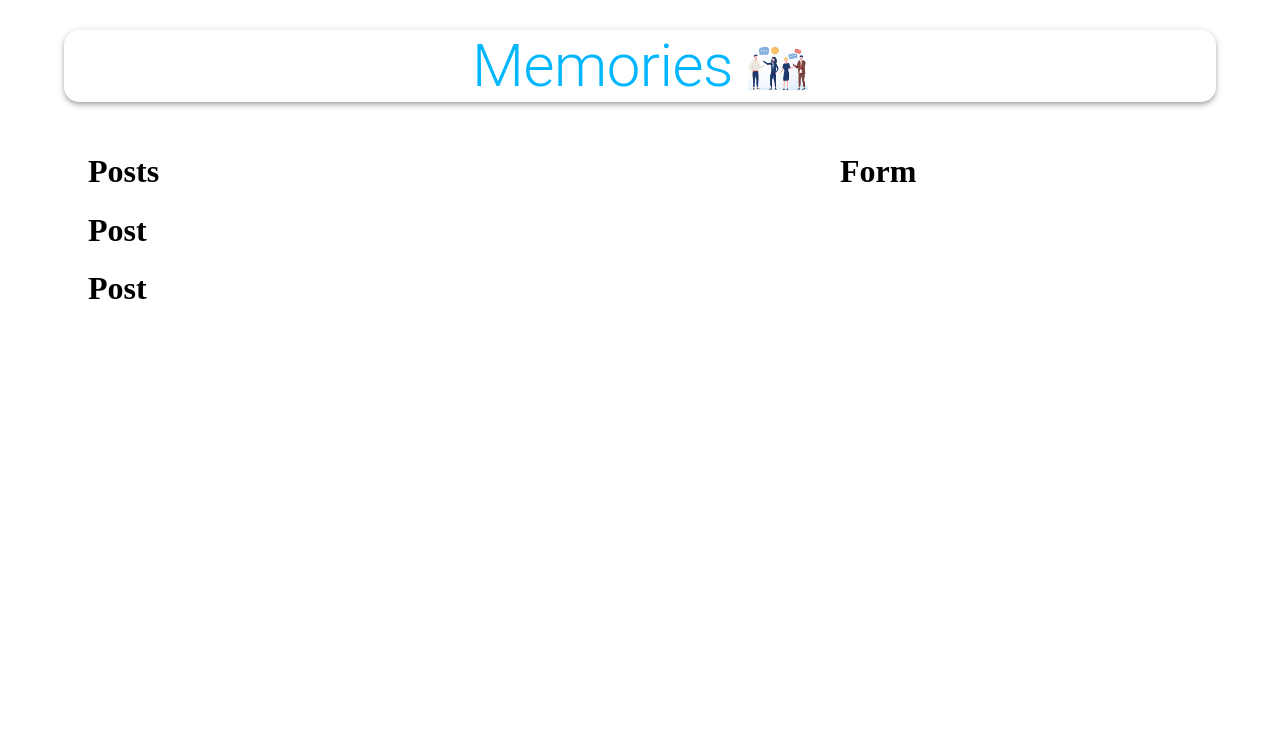
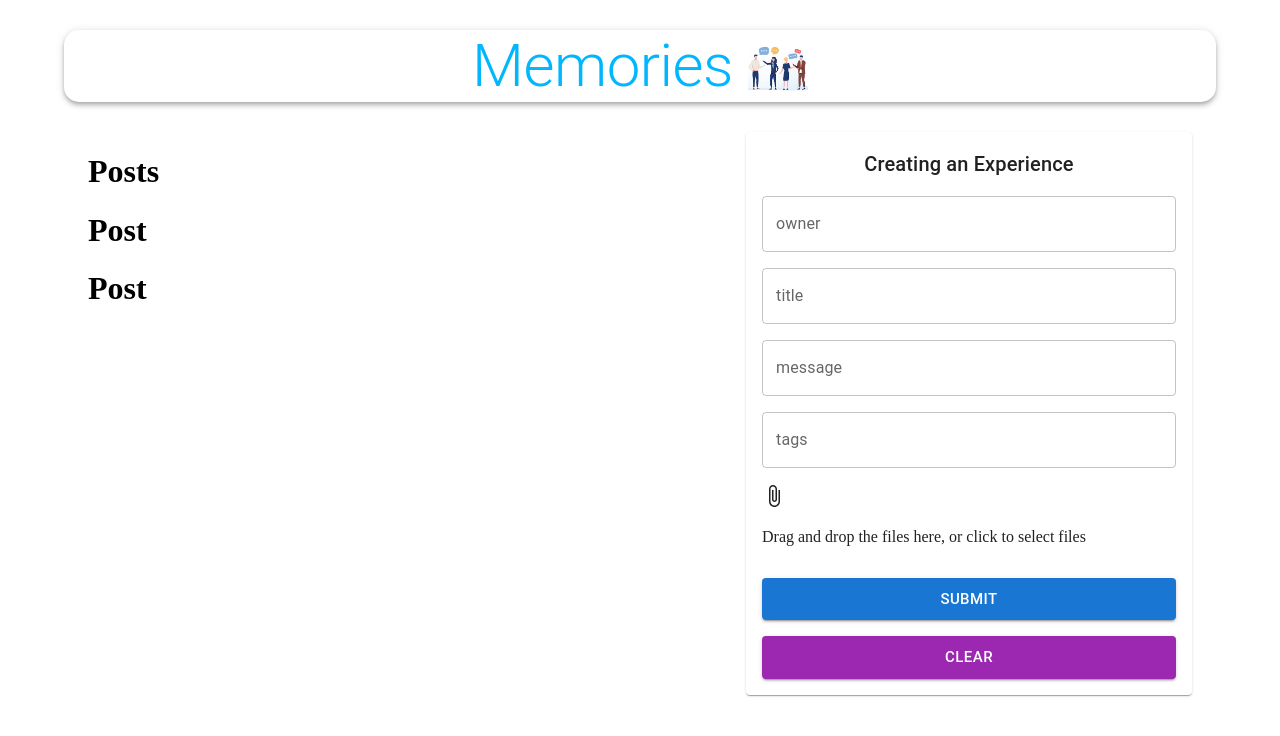
Before and after one commit to kabdulka/Experiences-Client, a React (Vite) app: page / in a window 1280 px wide. Shown: the top 736 px of the page. Built offline with nearby package versions, Linux system fonts and the light colour scheme; no server answers.

Commit message:
add post form ui

```diff
--- a/src/App.tsx
+++ b/src/App.tsx
@@ -5,11 +5,21 @@ import { Container, Typography, Grow, Grid } from '@mui/material';
 import experiences from './images/experiences.jpeg'
 import Posts from './components/Posts/Posts';
 import Form from './components/Form/Form';
-// import { styled } from '@mui/material/styles';
-// import { styled } from '@mui/system';
 import { StyledAppBar, imgStyle, headingStyle } from './styles';
+import { getPosts } from './api/fetchPosts';
+import { useAppDispatch } from './redux/hooks';
+import { useEffect } from 'react';
+
 
 const App: React.FC = () => {
+
+  const dispatch = useAppDispatch();
+  // const posts = useAppSelector(state => state.posts.data);
+
+  useEffect(() => {
+    dispatch(getPosts())
+  }, [dispatch])
+  // console.log(posts)
 
   return (
     <Container maxWidth="lg">
@@ -23,7 +33,7 @@ const App: React.FC = () => {
             <Grid item xs={12} sm={7}>
               <Posts />
             </Grid>
-            <Grid item xs={12} sm={4}>
+            <Grid item xs={12} sm={5}>
               <Form />
             </Grid>
           </Grid>
--- /dev/null
+++ b/src/api/fetchPosts.ts
@@ -0,0 +1,19 @@
+import axios from 'axios';
+import { createAsyncThunk } from '@reduxjs/toolkit';
+
+const url = `http://localhost:5500/posts`;
+
+const getPosts = createAsyncThunk("posts", async () => {
+    try {
+        const response = await axios.get(url);
+        return response.data
+    } catch (error) {
+        console.log(error)
+    }
+})
+
+export {
+    getPosts,
+}
+
+// export const fetchPosts = () => axios.get(url)
--- a/src/components/Form/Form.scss
+++ b/src/components/Form/Form.scss
@@ -0,0 +1,15 @@
+.message-form-preview-image {
+    width: 40px;
+    height: 40px;
+}
+
+.message-form-icons {
+    display: flex;
+    // width: 25rem;
+    width: 100%;
+    // border: red solid 1px;
+}
+
+.message-form-preview {
+    // border: gray 1px solid;
+}
--- a/src/components/Form/Form.tsx
+++ b/src/components/Form/Form.tsx
@@ -1,7 +1,171 @@
+import { TextField, Button, Typography, Paper, Theme, useTheme } from "@mui/material";
+import FormStyles from "./styles";
+import './form.scss'
+import CloseIcon from '@mui/icons-material/Close';
+import AttachFileIcon from '@mui/icons-material/AttachFile';
+import { useState, useCallback } from "react";
+import {useDropzone} from 'react-dropzone'
 
-const Form = () => {
+const Form: React.FC = () => {
+    const [preview, setPreview] = useState<string>("");
+    const [attachment, setAttachment] = useState<File | string | undefined>();
+    // convert image to base 64 string
+    const [postData, setPostData] = useState({
+        postOwner: '',
+        title: '',
+        message: '',
+        tags: '',
+        selectedFile: '',
+
+    });
+
+    const onDrop = useCallback ((acceptedFiles: FileList) => {
+
+        if (acceptedFiles.length > 0) {
+            const file = acceptedFiles[0];
+            console.log(acceptedFiles);
+            setAttachment(file);
+
+            // create a preview URL for the dropped file
+            const previewURL = URL.createObjectURL(file);
+            setPreview(previewURL);
+        }
+    }, [setAttachment]);
+
+    const {getRootProps, getInputProps, open, isDragActive} = useDropzone({
+        accept: '.jpeg, .jpg, .png',
+        multiple: false,
+        noClick: true,
+        onDrop: onDrop
+    });
+
+    const formStyles: React.CSSProperties = {
+        display: 'flex',
+        flexWrap: 'wrap',
+        justifyContent: 'center',
+        // alignItems: "flex-start",
+        width: "100%",
+        gap: "1rem"
+    };
+
+    const handleTextChange = (e: React.ChangeEvent<HTMLInputElement>) => {
+        const name = e.target.name
+        setPostData({...postData, [name]: e.target.value})
+        console.log(postData);
+    }
+
+    const handleSubmit = () => {
+        // Handle submit logic
+    }
+
+    const handleClear = (e: SubmitEvent) => {
+        e.preventDefault();
+    }
+
     return (
-        <h1> Form </h1>
+        <Paper sx={(theme => ({
+            padding: theme.spacing(2),
+        }))} className="">
+            {/* TODO fix spacing */}
+            <form autoComplete="off" noValidate style={formStyles} onSubmit={handleSubmit}>
+                <Typography className="" variant="h6">
+                    Creating an Experience
+                </Typography>
+                <TextField
+                    name="owner"
+                    variant="outlined"
+                    label="owner"
+                    fullWidth
+                    value={postData.postOwner}
+                    onChange={handleTextChange}
+                />
+                <TextField
+                    name="title"
+                    variant="outlined"
+                    label="title"
+                    fullWidth
+                    value={postData.title}
+                    onChange={handleTextChange}
+                />
+                <TextField
+                    name="message"
+                    variant="outlined"
+                    label="message"
+                    fullWidth
+                    value={postData.message}
+                    onChange={handleTextChange}
+                />
+                <TextField
+                    name="tags"
+                    variant="outlined"
+                    label="tags"
+                    fullWidth
+                    value={postData.tags}
+                    onChange={handleTextChange}
+                />
+                {/* <div> */}
+                    {
+                        preview && (
+                            <div className="message-form-preview">
+                                <img className="message-form-preview-image"
+                                    alt="message-form-preview"
+                                    src={preview}
+                                    // onLoad frees up resources when image not needed anymore
+                                    onLoad={() => URL.revokeObjectURL(preview)}
+                                />
+                                <CloseIcon
+                                    className="message-form-icon-x"
+                                    onClick={() => {
+                                        setPreview("");
+                                        setAttachment("");
+                                    }}
+                                />
+                            </div>
+                        )
+                    }
+                    <div className="message-form-icons">
+
+                        <div {...getRootProps()}>
+                            <input {...getInputProps()}/>
+                            <div className="dropzone-content__container">
+
+                            <AttachFileIcon
+                                className="message-form-icon-clip"
+                                onClick={open}
+                            />
+                            {
+                                isDragActive ? (
+                                    <p className="dropzone-content"> Drop the files here ... </p> ):(
+                                    <p className="dropzone-content">Drag and drop the files here, or click to select files </p> )
+                            }
+                            </div>
+                        </div>
+                    </div>
+                {/* </div> */}
+                <Button
+                    variant="contained"
+                    type="submit"
+                    color="primary"
+                    fullWidth
+                    size="large"
+                    // style={{"marginBottom": 10}}
+                    onClick={handleSubmit}
+                >
+                    Submit
+                </Button>
+                <Button
+                    variant="contained"
+                    type="submit"
+                    color="secondary"
+                    fullWidth
+                    size="large"
+
+                    onClick={(e: SubmitEvent) => handleClear(e)}
+                >
+                    Clear
+                </Button>
+            </form>
+        </Paper>
     );
 };
 
--- /dev/null
+++ b/src/components/Form/styles.ts
@@ -0,0 +1,32 @@
+
+import { Theme } from '@mui/material';
+import { styled } from '@mui/system';
+
+interface FormStylesProps {
+    theme: Theme;
+}
+
+const FormStyles = styled('div')<FormStylesProps>(({ theme }) => ({
+  root: {
+    '& .MuiTextField-root': {
+      margin: theme.spacing(1),
+    },
+  },
+  paper: {
+    padding: theme.spacing(2),
+  },
+  form: {
+    display: 'flex',
+    flexWrap: 'wrap',
+    justifyContent: 'center',
+  },
+  fileInput: {
+    width: '97%',
+    margin: '10px 0',
+  },
+  buttonSubmit: {
+    marginBottom: 10,
+  },
+}));
+
+export default FormStyles;
--- a/src/components/Posts/Posts.tsx
+++ b/src/components/Posts/Posts.tsx
@@ -1,6 +1,10 @@
 import Post from "./Post/Post";
+import { useAppSelector } from "../../redux/hooks";
 
 const Posts = () => {
+
+    const posts = useAppSelector(state => state.postsReducer.data);
+    console.log(posts)
     return (
         <>
             <h1> Posts  </h1>
--- a/src/main.tsx
+++ b/src/main.tsx
@@ -1,10 +1,11 @@
-import React from 'react'
 import ReactDOM from 'react-dom/client'
-import App from './App.tsx'
-import './index.css'
+import App from './App.tsx';
+import './index.css';
+import { Provider } from 'react-redux';
+import { store } from './redux/store.ts';
 
 ReactDOM.createRoot(document.getElementById('root')!).render(
-
-    <App />
-
+    <Provider store={store}>
+        <App />
+    </Provider>
 )
--- /dev/null
+++ b/src/redux/hooks.ts
@@ -0,0 +1,7 @@
+import { useDispatch, useSelector } from 'react-redux'
+import type { TypedUseSelectorHook } from 'react-redux'
+import type { RootState, AppDispatch } from './store'
+
+// Use throughout your app instead of plain `useDispatch` and `useSelector`
+export const useAppDispatch: () => AppDispatch = useDispatch
+export const useAppSelector: TypedUseSelectorHook<RootState> = useSelector
--- /dev/null
+++ b/src/redux/post/postSlice.ts
@@ -0,0 +1,39 @@
+import { createSlice } from '@reduxjs/toolkit';
+
+import { getPosts } from '../../api/fetchPosts';
+
+export interface PostType {
+    data: null | []
+    loading: boolean
+    error: string | null
+}
+
+const initialState: PostType = {
+    data: [],
+    loading: false,
+    error: ""
+}
+
+export const postsSlice = createSlice({
+    name: "posts",
+    initialState,
+    reducers: {},
+    extraReducers(builder) {
+        builder
+        .addCase(getPosts.pending, (state) => {
+            state.loading = true
+        })
+        .addCase(getPosts.fulfilled, (state, action) => {
+            state.loading = false
+            state.data = action.payload
+            state.error = null
+        })
+        .addCase(getPosts.rejected, (state, action) => {
+            state.loading = false
+            state.data = []
+            state.error = action.error?.message || "An error occured"
+        })
+    }
+})
+
+export default postsSlice.reducer
--- /dev/null
+++ b/src/redux/store.ts
@@ -0,0 +1,13 @@
+import { configureStore } from "@reduxjs/toolkit";
+import postsReducer from "./post/postSlice";
+
+export const store = configureStore ({
+    reducer: {
+        postsReducer,
+    }
+})
+
+// Infer the `RootState` and `AppDispatch` types from the store itself
+export type RootState = ReturnType<typeof store.getState>
+// Inferred type: {posts: PostsState, comments: CommentsState, users: UsersState}
+export type AppDispatch = typeof store.dispatch
```
Also changed, not shown: package.json (+7 -0 lines), 1 other file (tests, documents, lock files or other folders).
